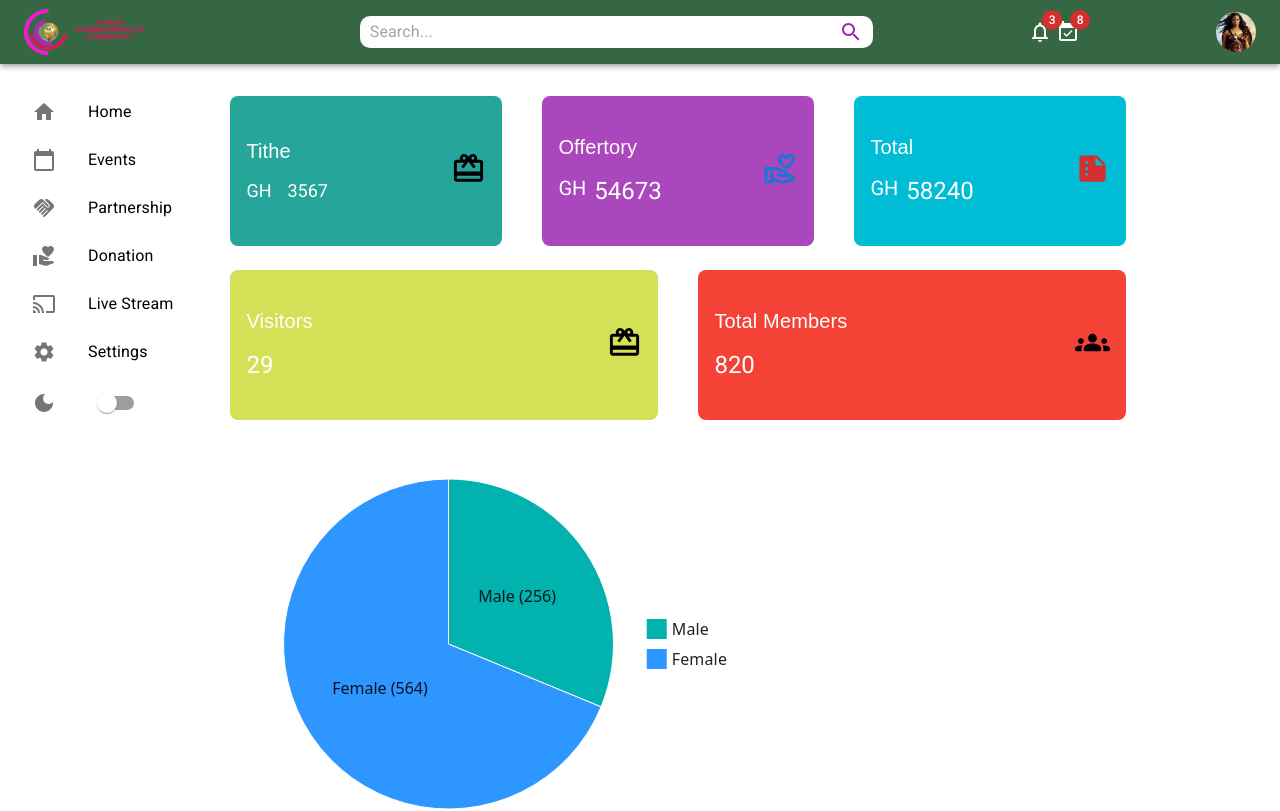
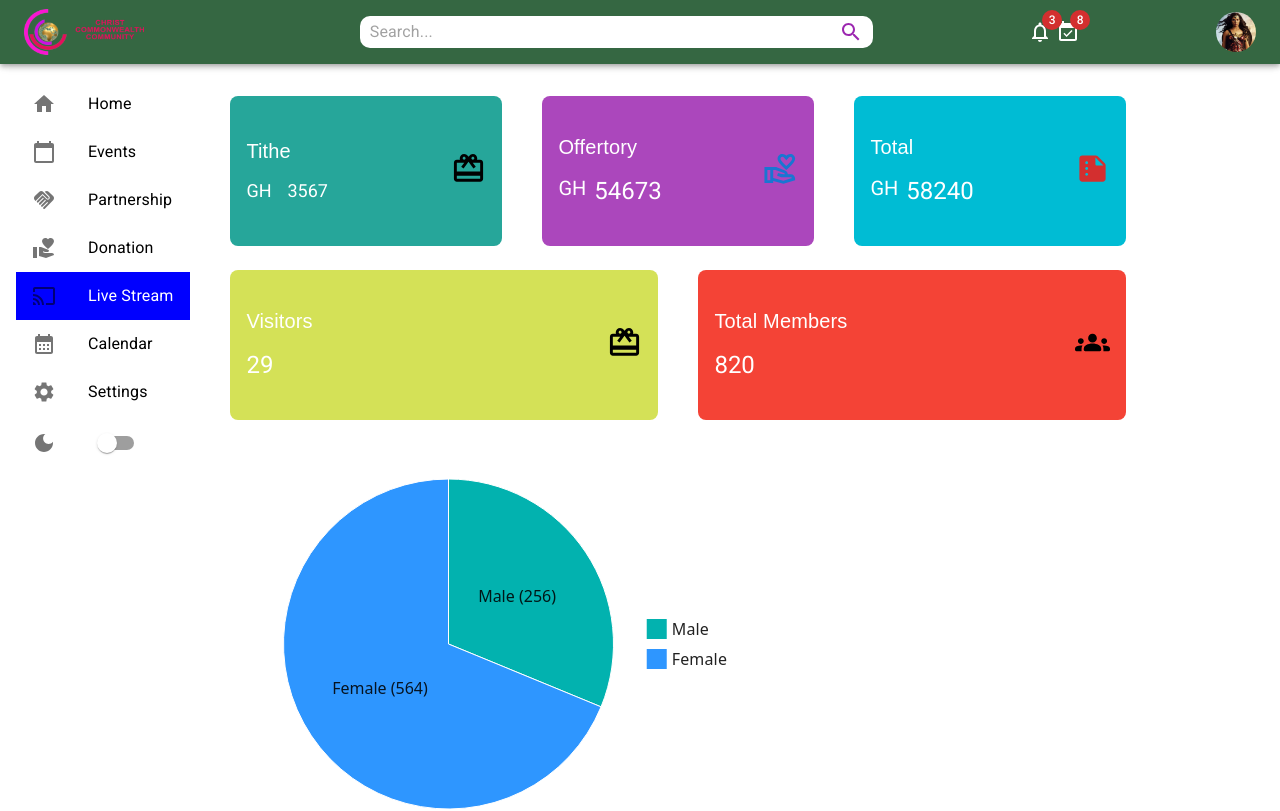
Before and after one commit to kurlerprudent/kurlerprudent.github.io, a React (Create React App) app: page /staff in a window 1280 px wide. Shown: the top 811 px of the page. Built offline with nearby package versions, Linux system fonts and the light colour scheme.

Commit message:
Modufied the Mobile money payment page

```diff
--- a/src/Pages/MobileMoneyPaymentPage.jsx
+++ b/src/Pages/MobileMoneyPaymentPage.jsx
@@ -1,18 +1,15 @@
 import React from 'react'
+import { useMediaQuery } from '@mui/material'
 import MenuBar from '../components/MenuBar'
 import Navbar from '../components/Navbar'
 import Sidebar from '../components/Sidebar'
-import { useMediaQuery } from '@mui/material'
+
 
 export const MobileMoneyPaymentPage = () => {
-
-    const xs = useMediaQuery('(max-with:430px)')
-
+    const xs = useMediaQuery('(max-width:430px)')
   return (
     <>
-    {xs ? <MenuBar/> : <> <Navbar/> <Sidebar/></>}
-
-
+        {xs ? <MenuBar/> : <> <Navbar/> <Sidebar/></>}
     </>
   )
 }
--- a/src/Pages/StaffDashboard.jsx
+++ b/src/Pages/StaffDashboard.jsx
@@ -1,10 +1,11 @@
 import React from 'react'
-import StaffSideBar from '../components/StaffSideBar'
+
 import Navbar from '../components/Navbar'
 import Stats from '../components/Stats'
 import Table from '../components/Table'
 import { useMediaQuery } from '@mui/material'
 import MenuBar from '../components/MenuBar'
+import Sidebar from '../components/Sidebar'
 
 
 const StaffDashboard = () => {
@@ -15,7 +16,7 @@ const StaffDashboard = () => {
 
 
 
-    {xs? <MenuBar/> : <> <Navbar/> <StaffSideBar/></>}
+    {xs? <MenuBar/> : <> <Navbar/><Sidebar/> </>}
 
     <Stats/>
     <Table/>
--- a/src/components/MenuBar.jsx
+++ b/src/components/MenuBar.jsx
@@ -32,7 +32,7 @@ const MenuBar = () => {
   return (
     <Box>
 
-        <AppBar>
+        <AppBar position='fixed' sx={{backgroundColor:'#356742'}}>
             <Toolbar sx={{display:'flex', flexDirection:'row', justifyContent:'space-between'}}>
             <IconButton size='large' onClick={handleClick} sx={{width:'20%'}}>
             <MenuIcon/>
@@ -40,7 +40,7 @@ const MenuBar = () => {
             <Box width='30%' height='50%' marginRight={3}>
                 <img src={logo} alt="Church logo" width='100%' height={40} />
             </Box>
-            <Box >
+            <Box sx={{marginRight:2}}>
             <Badge badgeContent={4} color='error'>
 
                     <CalendarMonth/>
--- a/src/components/Sidebar.jsx
+++ b/src/components/Sidebar.jsx
@@ -2,7 +2,7 @@ import {  Box, List, ListItem, ListItemButton, ListItemIcon, ListItemText, Switc
 import React from 'react'
 import {CalendarToday, Cast, DarkMode, Handshake, Home, Settings, VolunteerActivism} from "@mui/icons-material";
 import CalendarMonthIcon from '@mui/icons-material/CalendarMonth';
-import { Link } from 'react-router-dom';
+import { NavLink,Link } from 'react-router-dom';
 
 
 const Sidebar = () => {
@@ -13,27 +13,36 @@ const Sidebar = () => {
       <Box position="fixed" marginTop={7}>
          <List>
           <ListItem disablePadding >
-            <Link to='/dashboard' style={{textDecoration:'none', color:'black'}}>
+            <NavLink to='/dashboard' style={({isActive})=>({
+               textDecoration: 'none',
+               color: isActive ? 'white' : 'black',
+               backgroundColor: isActive ? 'blue' : 'transparent',
+               borderRadius:5
+            })}>
             <ListItemButton>
               <ListItemIcon>
                 <Home />
               </ListItemIcon>
               <ListItemText primary="Home" />
             </ListItemButton>
-            </Link>
+            </NavLink>
             </ListItem>
 
 
 
             <ListItem disablePadding>
-              <Link to='/events' style={{textDecoration:'none', color:'black'}}>
+            <NavLink to='/events' style={({isActive})=>({
+               textDecoration: 'none',
+               color: isActive ? 'white' : 'black',
+               backgroundColor: isActive ? 'blue' : 'transparent'
+            })}>
             <ListItemButton>
               <ListItemIcon>
                 <CalendarToday />
               </ListItemIcon>
               <ListItemText primary="Events" />
             </ListItemButton>
-            </Link>
+            </NavLink>
             </ListItem>
 
 
@@ -48,39 +57,51 @@ const Sidebar = () => {
           </ListItem>
 
           <ListItem disablePadding>
-          <Link to='/donations' style={{textDecoration:'none', color:'black'}}>
+          <NavLink to='/donations' style={({isActive})=>({
+               textDecoration: 'none',
+               color: isActive ? 'white' : 'black',
+               backgroundColor: isActive ? 'blue' : 'transparent'
+            })}>
             <ListItemButton>
               <ListItemIcon>
                 <VolunteerActivism />
               </ListItemIcon>
               <ListItemText primary="Donation" />
             </ListItemButton>
-            </Link>
+            </NavLink>
           </ListItem>
 
           <ListItem disablePadding>
 
-          <Link to='/staff' style={{textDecoration:'none', color:'black'}}>
+          <NavLink to='/staff' style={({isActive})=>({
+               textDecoration: 'none',
+               color: isActive ? 'white' : 'black',
+               backgroundColor: isActive ? 'blue' : 'transparent'
+            })}>
             <ListItemButton>
               <ListItemIcon>
                 <Cast />
               </ListItemIcon>
               <ListItemText primary="Live Stream" />
             </ListItemButton>
-           </Link>
+           </NavLink>
           </ListItem>
 
 
 
           <ListItem disablePadding>
-          <Link to='/calendar' style={{textDecoration:'none', color:'black'}}>
+          <NavLink to='/calendar' style={({isActive})=>({
+               textDecoration: 'none',
+               color: isActive ? 'white' : 'black',
+               backgroundColor: isActive ? 'blue' : 'transparent'
+            })}>
             <ListItemButton>
               <ListItemIcon>
                 <CalendarMonthIcon/>
               </ListItemIcon>
               <ListItemText primary="Calendar" />
             </ListItemButton>
-            </Link>
+            </NavLink>
           </ListItem>
 
 
```
